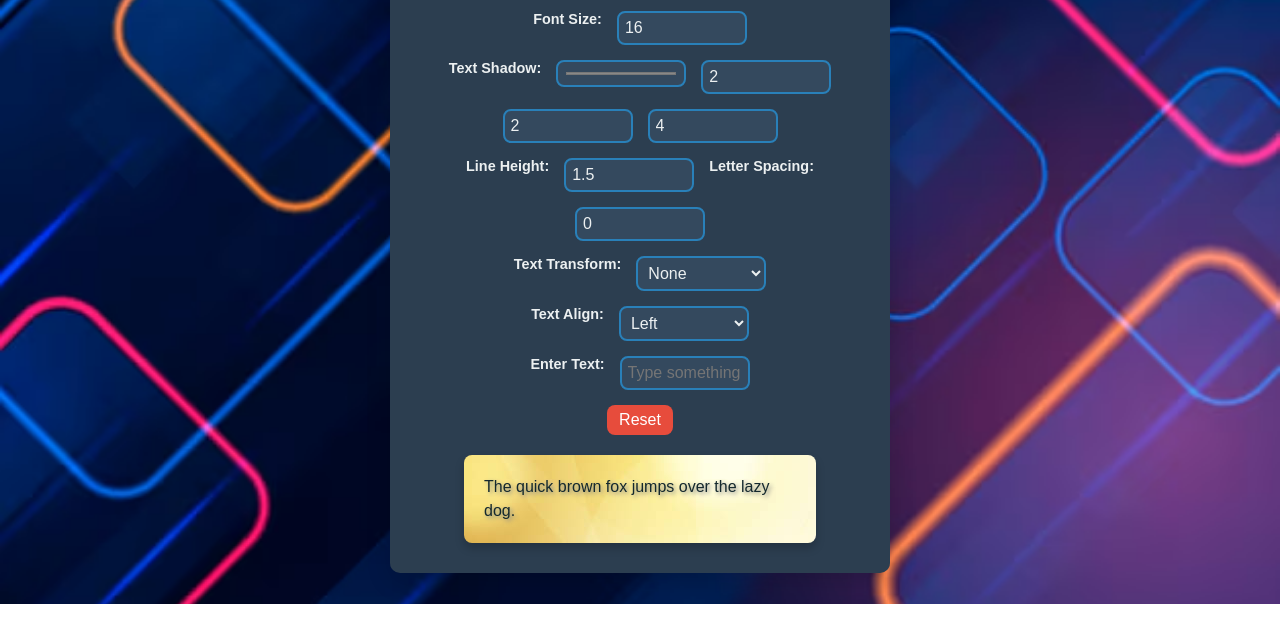
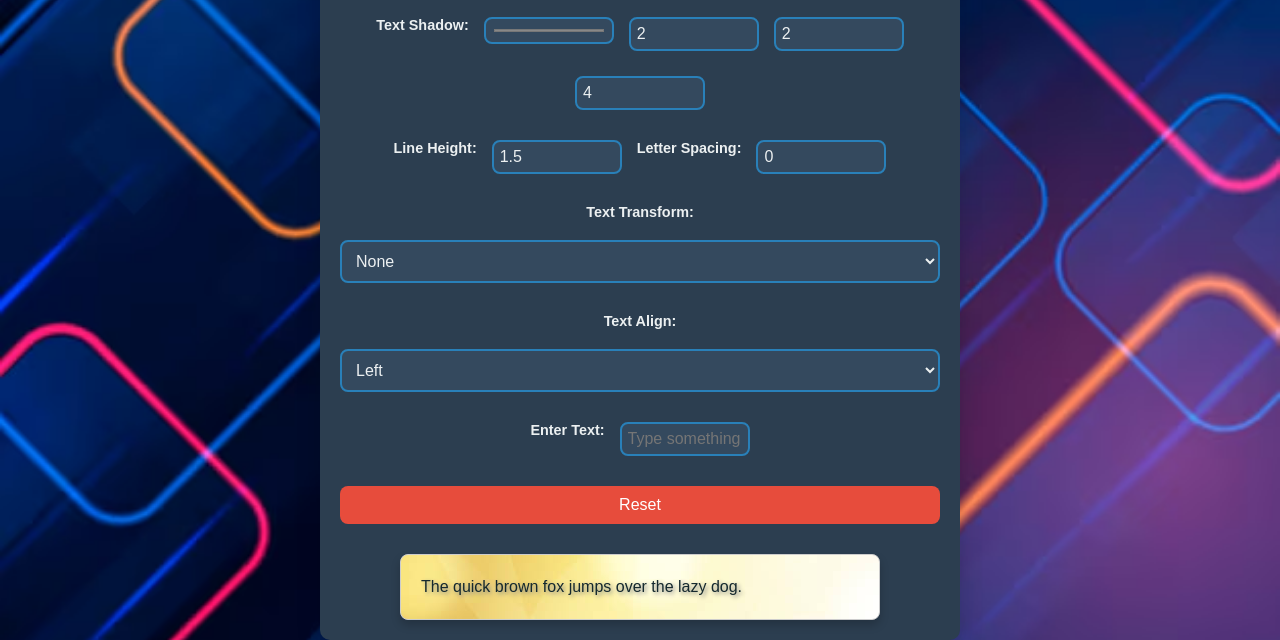
Before and after one commit to pratima0012/Advanced-Font-Generator, a plain HTML site: page index.html in a window 1280 px wide. Shown: the part 196-836 px from the top of the page. Before the commit the page ends 800 px from the top, so only its background shows below. Drawn offline with Linux system fonts and the light colour scheme.

Commit message:
Update index.html

```diff
--- a/index.html
+++ b/index.html
@@ -6,6 +6,52 @@
     <title>Advanced Font Generator</title>
     <link href="https://fonts.googleapis.com/css2?family=Roboto:wght@300;400;700&family=Poppins:wght@200;400;600&family=Lobster&family=Oswald&display=swap" rel="stylesheet">
     <link rel="stylesheet" href="styles.css">
+    <style>
+        body {
+            font-family: Arial, sans-serif;
+            margin: 0;
+            padding: 0;
+            box-sizing: border-box;
+        }
+        .container {
+            padding: 20px;
+            max-width: 100%;
+            margin: 0 auto;
+        }
+        .controls {
+            margin-bottom: 20px;
+        }
+        label {
+            display: block;
+            margin-bottom: 5px;
+        }
+        input, select, button {
+            width: 100%;
+            padding: 10px;
+            margin-bottom: 10px;
+            box-sizing: border-box;
+        }
+        .output {
+            margin-top: 20px;
+        }
+        #output-text {
+            padding: 20px;
+            border: 1px solid #ccc;
+            background-color: #f9f9f9;
+            text-align: left;
+        }
+        #save-btn {
+            margin-top: 10px;
+        }
+        @media (max-width: 600px) {
+            .container {
+                padding: 10px;
+            }
+            input, select, button {
+                padding: 8px;
+            }
+        }
+    </style>
 </head>
 <body>
 
```
